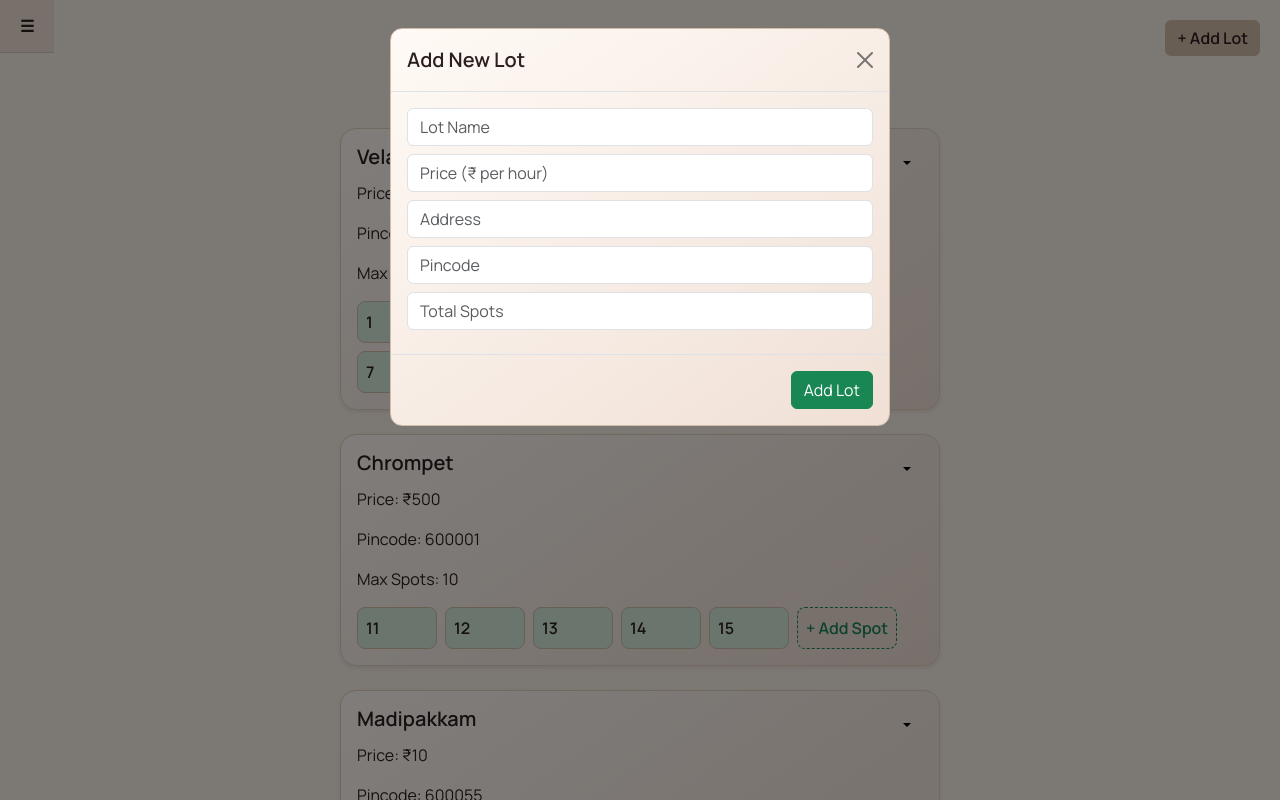
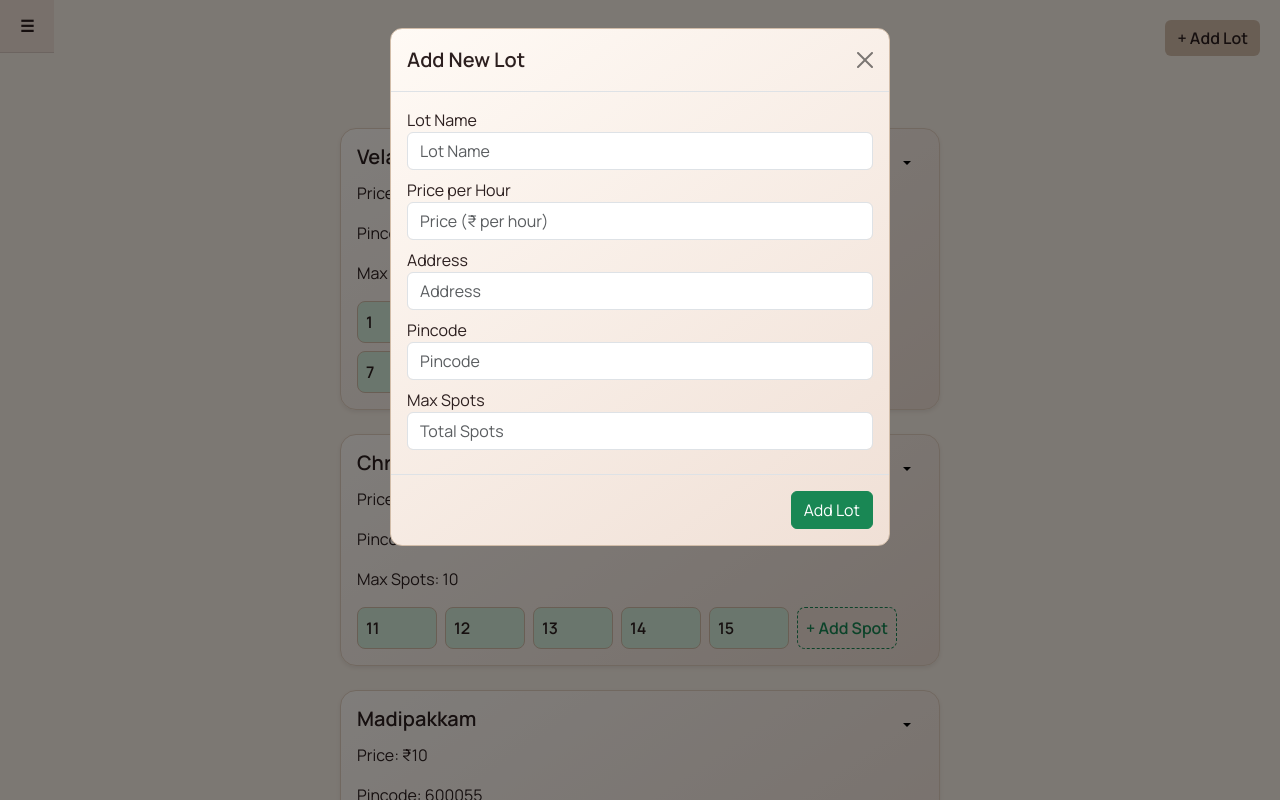
Before and after one commit to bored-arvi/vehicle-parking-app, a Flask app: page /dashboard/admin in a window 1280 px wide, after a click on "+ Add Lot". Run offline with Flask 3, Linux system fonts and the light colour scheme; the visitor is signed in with stand-in values (Sample User, id 1); data comes from the database, SQL or seed files in the repository; both versions use the stored data as it was after the commit; some libraries are stand-ins or nearby versions.

Commit message:
completed.

```diff
--- a/models/reservations.py
+++ b/models/reservations.py
@@ -64,6 +64,6 @@ def release_reservation(cursor, reservation_id,leaving_timestamp,parking_cost):
 
         cursor.execute('''
             UPDATE reservations
-            SET leaving_timestamp = ?, parking_cost = ?,is_active=0
+            SET leaving_timestamp = ?, parking_cost = ?, is_active=0
             WHERE id = ?
         ''', (leaving_timestamp, parking_cost, reservation_id))
--- /dev/null
+++ b/static/js/alert_override.js
@@ -0,0 +1,9 @@
+document.addEventListener("DOMContentLoaded", function () {
+  const alertModal = new bootstrap.Modal(document.getElementById('alertModal'));
+  const alertBody = document.getElementById('alertModalBody');
+
+  window.alert = function (message) {
+    alertBody.textContent = message;
+    alertModal.show();
+  };
+});
--- a/templates/admin_dash.html
+++ b/templates/admin_dash.html
@@ -63,17 +63,25 @@
 <!-- Add Lot Modal -->
 <div class="modal fade" id="addLotModal" tabindex="-1" aria-labelledby="addLotModalLabel" aria-hidden="true">
   <div class="modal-dialog">
-    <form id="addLotForm" class="modal-content">
+    <form id="addLotForm" class="modal-content needs-validation" novalidate>
       <div class="modal-header">
         <h5 class="modal-title">Add New Lot</h5>
         <button type="button" class="btn-close" data-bs-dismiss="modal" aria-label="Close"></button>
       </div>
       <div class="modal-body">
+        <label>Lot Name</label>
         <input type="text" name="name" placeholder="Lot Name" class="form-control mb-2" required>
-        <input type="number" step="0.1" name="price" placeholder="Price (₹ per hour)" class="form-control mb-2" required>
-        <input type="text" name="address" placeholder="Address" class="form-control mb-2">
-        <input type="text" name="pincode" placeholder="Pincode" class="form-control mb-2">
-        <input type="number" name="max_spots" placeholder="Total Spots" class="form-control mb-2" required>
+        <div class="invalid-feedback">Lot name is required.</div>
+        <label>Price per Hour</label>
+        <input type="number" step="0.1" min="0" name="price" placeholder="Price (₹ per hour)" class="form-control mb-2" required>
+        <label>Address</label>
+        <input type="text" name="address" placeholder="Address" class="form-control mb-2" required>
+        <div class="invalid-feedback">Address is required.</div>
+        <label>Pincode</label>
+        <input type="text" name="pincode" placeholder="Pincode" class="form-control mb-2" pattern="^\d{6}$" required>
+        <div class="invalid-feedback">Pincode must be a 6-digit number.</div>
+        <label >Max Spots</label>
+        <input type="number" name="max_spots" placeholder="Total Spots" class="form-control mb-2" min="0" required>
       </div>
       <div class="modal-footer">
         <button type="submit" class="btn btn-success">Add Lot</button>
@@ -81,6 +89,7 @@
     </form>
   </div>
 </div>
+
 
 <!-- Edit Lot Modal -->
 <div class="modal fade" id="editLotModal" tabindex="-1" aria-labelledby="editLotModalLabel" aria-hidden="true">
@@ -440,5 +449,8 @@ async function deleteSpot() {
 window.onload = fetchParkingLots;
 </script>
 <script src="https://cdn.jsdelivr.net/npm/bootstrap@5.3.0/dist/js/bootstrap.bundle.min.js"></script>
+{% include 'partials/alert_modal.html' %}
+<script src="{{ url_for('static', filename='js/alert_override.js') }}"></script>
+
 </body>
 </html>
--- /dev/null
+++ b/templates/partials/alert_modal.html
@@ -0,0 +1,12 @@
+<!-- Global Alert Modal -->
+<div class="modal fade" id="alertModal" tabindex="-1" aria-hidden="true">
+  <div class="modal-dialog modal-dialog-centered">
+    <div class="modal-content" style="background: #fffaf5;">
+      <div class="modal-header">
+        <h5 class="modal-title">Notice</h5>
+        <button type="button" class="btn-close" data-bs-dismiss="modal"></button>
+      </div>
+      <div class="modal-body" id="alertModalBody"></div>
+    </div>
+  </div>
+</div>
--- a/templates/user.html
+++ b/templates/user.html
@@ -5,6 +5,7 @@
   <title>User Login</title>
   <link href="https://cdn.jsdelivr.net/npm/bootstrap@5.3.0/dist/css/bootstrap.min.css" rel="stylesheet">
   <link href="https://fonts.googleapis.com/css2?family=Manrope:wght@400;600&display=swap" rel="stylesheet">
+   <link href="https://cdnjs.cloudflare.com/ajax/libs/font-awesome/6.4.0/css/all.min.css" rel="stylesheet">
   <style>
     body {
       background: #f9f0e6;
@@ -60,6 +61,11 @@
           <input type="password" class="form-control" name="password" id="password" required>
         </div>
         <button type="submit" class="btn btn-primary w-100">Login</button>
+        <div class="mt-4">
+        <a href="javascript:history.back()" class="btn btn-outline-secondary">
+        <i class="fas fa-arrow-left me-2"></i> Back
+        </a>
+        </div>
       </form>
     </div>
   </div>
--- a/templates/user_chart.html
+++ b/templates/user_chart.html
@@ -21,7 +21,7 @@
   <!-- Sidebar -->
   <div class="offcanvas offcanvas-start" tabindex="-1" id="adminSidebar">
     <div class="offcanvas-header">
-      <h5 class="offcanvas-title fw-bold">Admin Panel</h5>
+      <h5 class="offcanvas-title fw-bold">User Panel</h5>
       <button type="button" class="btn-close" data-bs-dismiss="offcanvas"></button>
     </div>
     <div class="offcanvas-body">
--- a/templates/user_reservations.html
+++ b/templates/user_reservations.html
@@ -27,7 +27,7 @@
   <!-- Sidebar -->
   <div class="offcanvas offcanvas-start" tabindex="-1" id="adminSidebar">
     <div class="offcanvas-header">
-      <h5 class="offcanvas-title fw-bold">Admin Panel</h5>
+      <h5 class="offcanvas-title fw-bold">User Panel</h5>
       <button type="button" class="btn-close" data-bs-dismiss="offcanvas"></button>
     </div>
     <div class="offcanvas-body">
@@ -268,5 +268,7 @@ window.onload = () => {
 };
 </script>
 <script src="https://cdn.jsdelivr.net/npm/bootstrap@5.3.0/dist/js/bootstrap.bundle.min.js"></script>
+{% include 'partials/alert_modal.html' %}
+<script src="{{ url_for('static', filename='js/alert_override.js') }}"></script>
 </body>
 </html>
```
Also changed, not shown: templates/admin.html (+7 -0 lines), templates/admin_search.html (+2 -50 lines), templates/register.html (+14 -3 lines), templates/user_dash.html (+5 -2 lines), parking.db, 2 other files.
